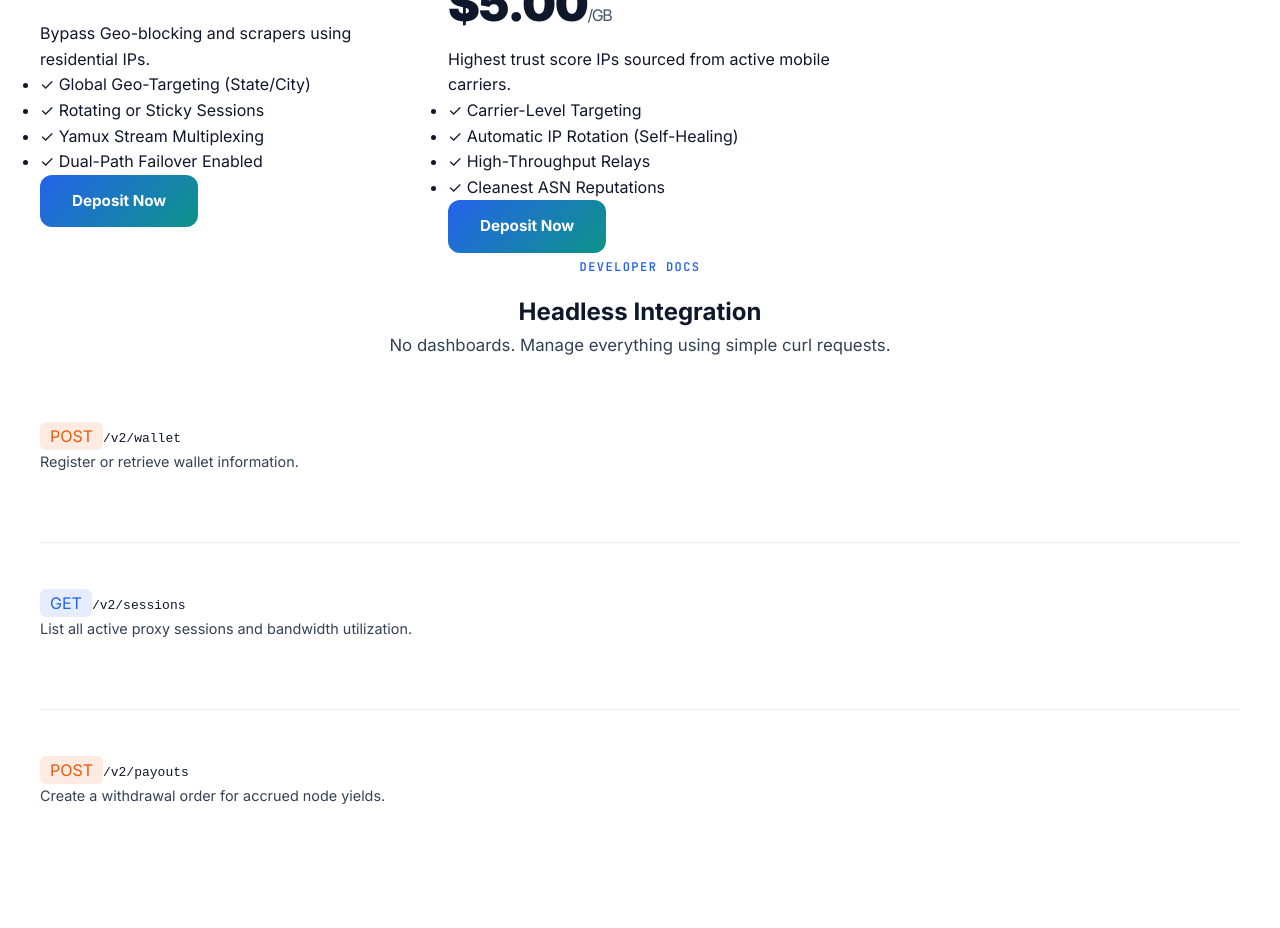
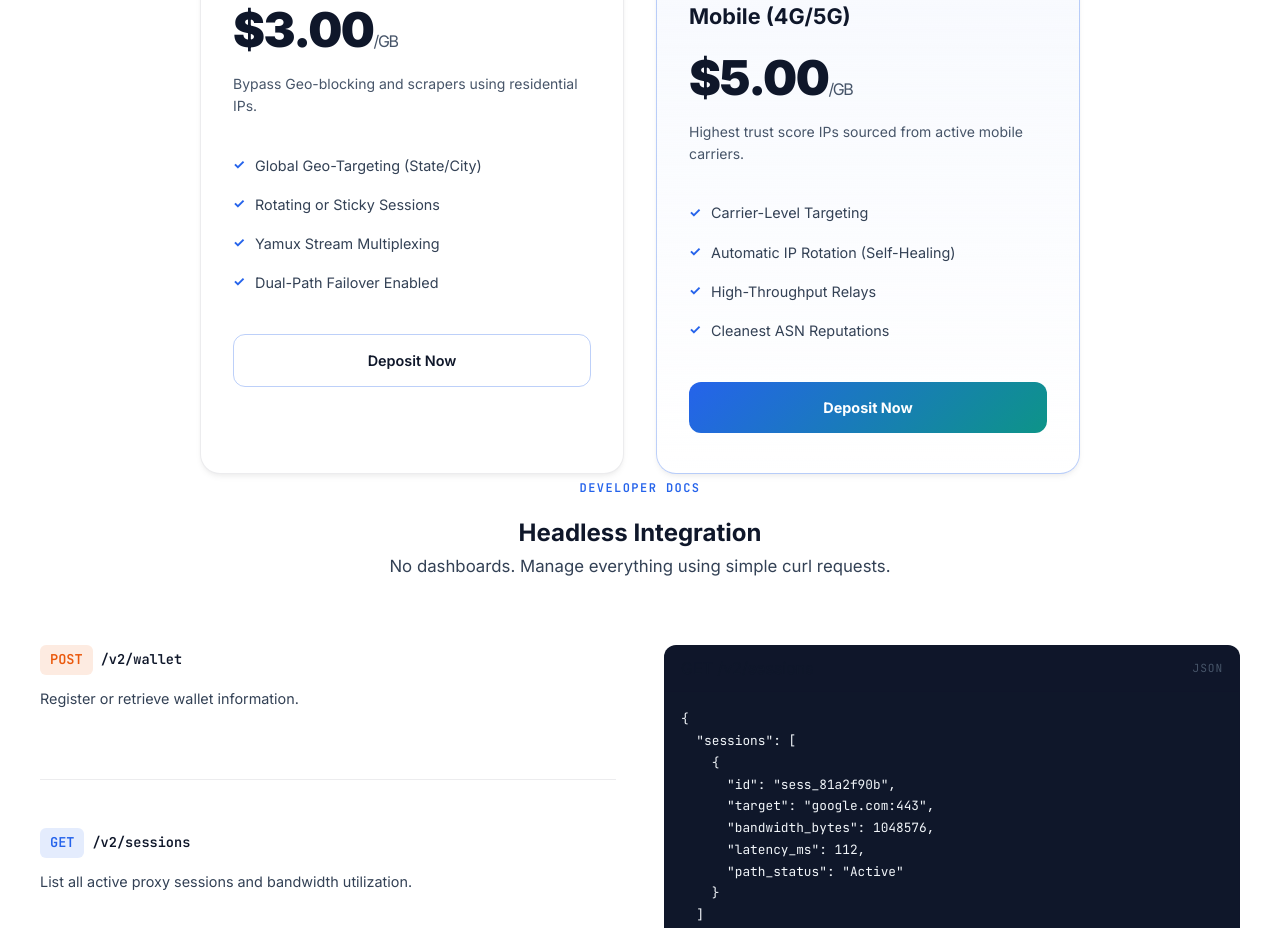
Before and after one commit to proxybasehq/proxybase-landing, a Next.js app: page /ai-agents in a window 1280 px wide. Shown: the part 1860-2788 px from the top of the page. Built offline with nearby package versions, Linux system fonts and the light colour scheme.

Commit message:
fix ai agents page

```diff
--- a/app/ai-agents/page.js
+++ b/app/ai-agents/page.js
@@ -187,6 +187,7 @@ function HowItWorks() {
 function Pricing() {
   return (
     <section className="pricing-section" id="pricing">
+      <div className="section-inner-container">
         <div className="section-header">
           <span className="section-label">Pricing</span>
           <h2>No Subscriptions. Pay-as-you-Go.</h2>
@@ -196,40 +197,41 @@ function Pricing() {
           </p>
         </div>
 
-      <div className="pricing-grid">
-        <div className="pricing-card">
-          <h3>Residential</h3>
+        <div className="pricing-grid-2">
+          <div className="price-card">
+            <h3 className="price-name">Residential</h3>
             <div className="price-amount">
               $3.00<span>/GB</span>
             </div>
-          <p className="pricing-desc">
+            <p className="price-per">
               Bypass Geo-blocking and scrapers using residential IPs.
             </p>
-          <ul className="pricing-features">
-            <li>✓ Global Geo-Targeting (State/City)</li>
-            <li>✓ Rotating or Sticky Sessions</li>
-            <li>✓ Yamux Stream Multiplexing</li>
-            <li>✓ Dual-Path Failover Enabled</li>
+            <ul className="price-features">
+              <li>Global Geo-Targeting (State/City)</li>
+              <li>Rotating or Sticky Sessions</li>
+              <li>Yamux Stream Multiplexing</li>
+              <li>Dual-Path Failover Enabled</li>
             </ul>
-          <a href="#api" className="btn-primary">Deposit Now</a>
+            <a href="#api" className="price-btn">Deposit Now</a>
           </div>
 
-        <div className="pricing-card premium">
-          <div className="card-badge">Most Popular</div>
-          <h3>Mobile (4G/5G)</h3>
+          <div className="price-card featured">
+            <div className="price-tag">Most Popular</div>
+            <h3 className="price-name">Mobile (4G/5G)</h3>
             <div className="price-amount">
               $5.00<span>/GB</span>
             </div>
-          <p className="pricing-desc">
+            <p className="price-per">
               Highest trust score IPs sourced from active mobile carriers.
             </p>
-          <ul className="pricing-features">
-            <li>✓ Carrier-Level Targeting</li>
-            <li>✓ Automatic IP Rotation (Self-Healing)</li>
-            <li>✓ High-Throughput Relays</li>
-            <li>✓ Cleanest ASN Reputations</li>
+            <ul className="price-features">
+              <li>Carrier-Level Targeting</li>
+              <li>Automatic IP Rotation (Self-Healing)</li>
+              <li>High-Throughput Relays</li>
+              <li>Cleanest ASN Reputations</li>
             </ul>
-          <a href="#api" className="btn-primary">Deposit Now</a>
+            <a href="#api" className="price-btn">Deposit Now</a>
+          </div>
         </div>
       </div>
     </section>
@@ -244,6 +246,7 @@ function Pricing() {
 function ApiDocs() {
   return (
     <section className="api-section" id="api">
+      <div className="section-inner-container">
         <div className="section-header">
           <span className="section-label">Developer Docs</span>
           <h2>Headless Integration</h2>
@@ -255,27 +258,34 @@ function ApiDocs() {
         <div className="api-grid">
           <div className="api-docs-content">
             <div className="api-endpoint">
+              <div className="api-method-badge">
                 <span className="method-post">POST</span>
-            <code>/v2/wallet</code>
+                <span className="api-path">/v2/wallet</span>
+              </div>
               <p>Register or retrieve wallet information.</p>
             </div>
 
             <div className="api-endpoint">
+              <div className="api-method-badge">
                 <span className="method-get">GET</span>
-            <code>/v2/sessions</code>
+                <span className="api-path">/v2/sessions</span>
+              </div>
               <p>List all active proxy sessions and bandwidth utilization.</p>
             </div>
 
             <div className="api-endpoint">
+              <div className="api-method-badge">
                 <span className="method-post">POST</span>
-            <code>/v2/payouts</code>
+                <span className="api-path">/v2/payouts</span>
+              </div>
               <p>Create a withdrawal order for accrued node yields.</p>
             </div>
           </div>
 
-        <div className="api-code-block">
-          <div className="code-header">
+          <div className="code-block">
+            <div className="code-block-header">
               <span>GET /v2/sessions</span>
+              <span className="code-block-lang">JSON</span>
             </div>
             <pre>
 {`{
@@ -292,6 +302,7 @@ function ApiDocs() {
             </pre>
           </div>
         </div>
+      </div>
     </section>
   );
 }
@@ -304,6 +315,7 @@ function ApiDocs() {
 function McpSection() {
   return (
     <section className="mcp-section" id="mcp">
+      <div className="section-inner-container">
         <div className="section-header">
           <span className="section-label">LLM Native</span>
           <h2>Model Context Protocol (MCP) Server</h2>
@@ -321,10 +333,10 @@ function McpSection() {
               manage its own routing infrastructure. The agent can:
             </p>
             <ul className="mcp-features">
-            <li>⚡ Read wallet status and check balance</li>
-            <li>⚡ Generate ephemeral proxy credentials</li>
-            <li>⚡ Switch target locations programmatically</li>
-            <li>⚡ Initiate self-top-up tasks using microcredits</li>
+              <li>Read wallet status and check balance</li>
+              <li>Generate ephemeral proxy credentials</li>
+              <li>Switch target locations programmatically</li>
+              <li>Initiate self-top-up tasks using microcredits</li>
             </ul>
             <a
               href="https://github.com/proxybasehq/proxybase-mcp"
@@ -343,6 +355,7 @@ function McpSection() {
               <div className="mcp-node highlight">ProxyBase MCP Server</div>
               <div className="mcp-arrow">↓ Yamux Tunnel</div>
               <div className="mcp-node">Residential Node</div>
+            </div>
           </div>
         </div>
       </div>
--- a/app/globals.css
+++ b/app/globals.css
@@ -601,6 +601,11 @@ body {
   color: #60a5fa;
 }
 
+.terminal-indent {
+  display: inline-block;
+  padding-left: 24px;
+}
+
 .terminal-comment {
   color: #94a3b8;
 }
@@ -745,6 +750,14 @@ body {
   display: grid;
   grid-template-columns: repeat(3, 1fr);
   gap: 24px;
+}
+
+.pricing-grid-2 {
+  display: grid;
+  grid-template-columns: repeat(2, 1fr);
+  gap: 32px;
+  max-width: 880px;
+  margin: 0 auto;
 }
 
 .price-card {
@@ -903,6 +916,14 @@ body {
   grid-template-columns: 280px 1fr;
   gap: 40px;
   align-items: start;
+}
+
+.api-grid {
+  display: grid;
+  grid-template-columns: 1fr 1fr;
+  gap: 48px;
+  align-items: start;
+  margin-top: 48px;
 }
 
 .api-sidebar {
@@ -3538,6 +3559,8 @@ body {
   .openclaw-features,
   .mcp-grid,
   .pricing-grid,
+  .pricing-grid-2,
+  .api-grid,
   .steps-flow,
   .steps-flow-3 {
     grid-template-columns: 1fr !important;
```
Lines whose indentation alone changed are shown as unchanged.
